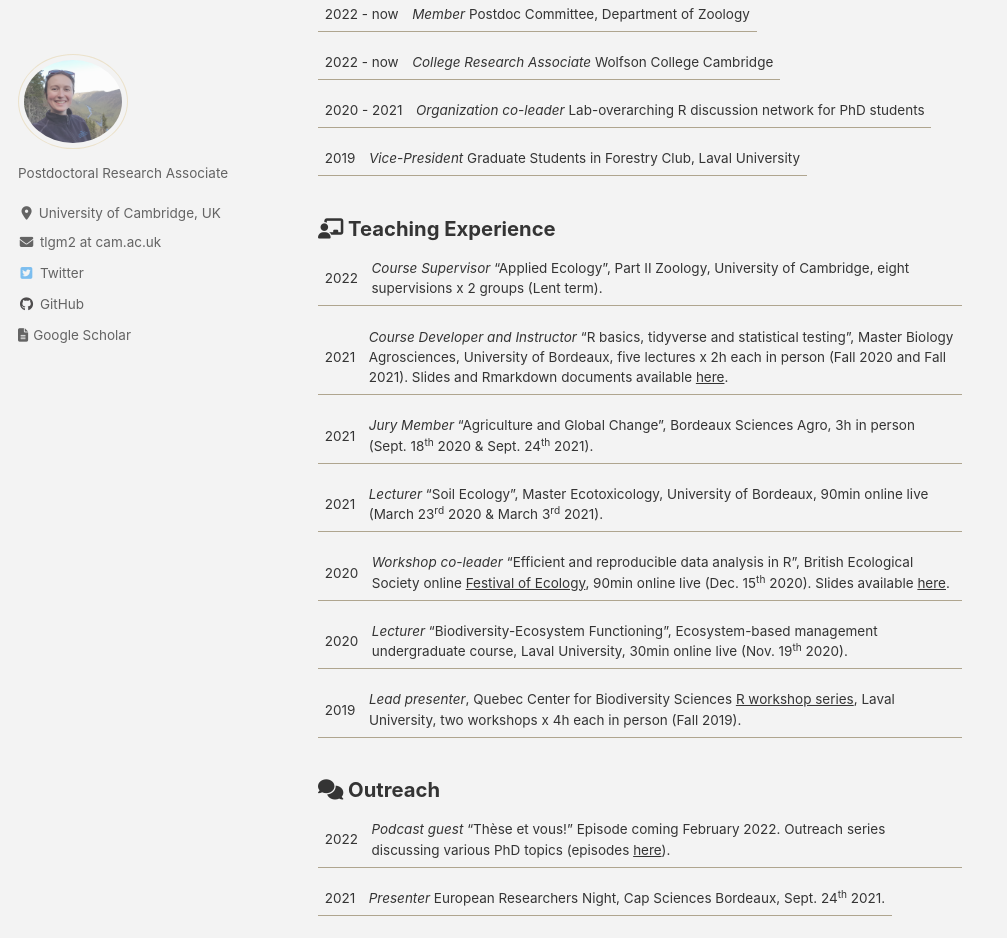
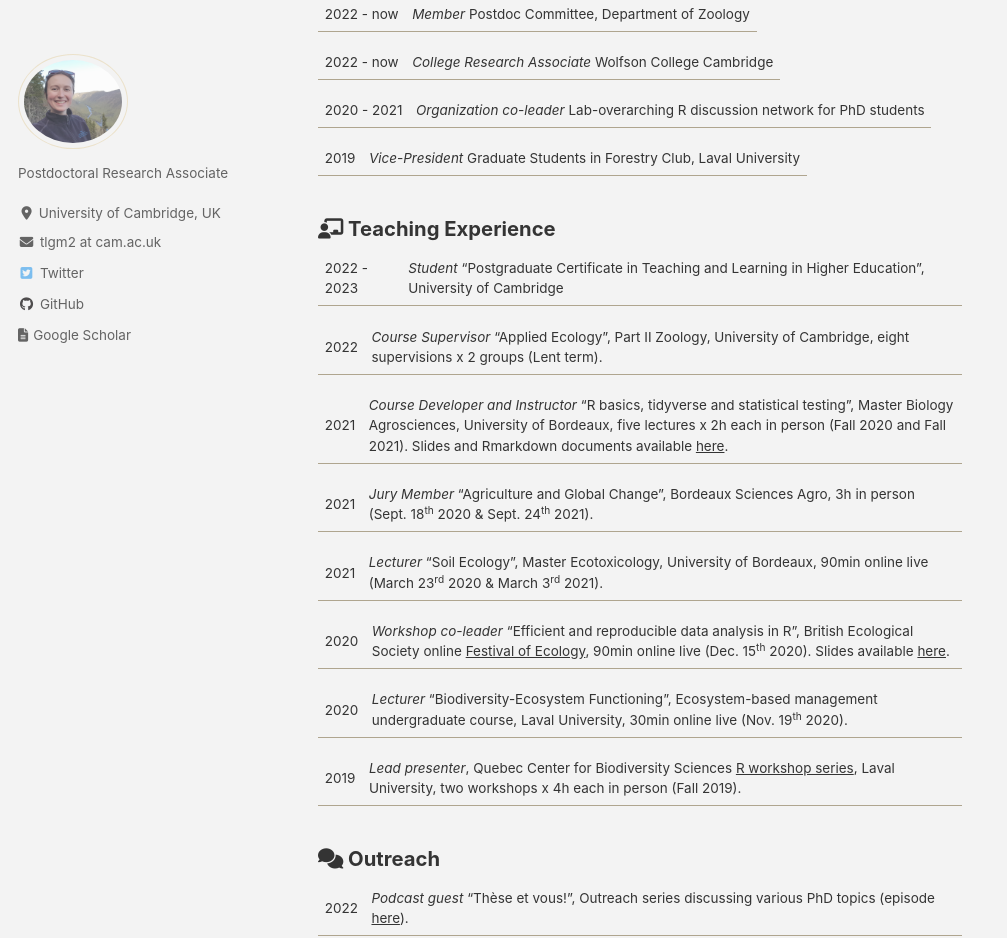
Before and after one commit to Tania-Maxwell/Tania-Maxwell.github.io, a Jekyll site: the page built from _pages/skills.md, in a window 1280 px wide and 1400 px high, scrolled down 693 px. Shown: the top 938 px of the window, without its empty margins (0-1007 px from the left). Built offline with Jekyll 4.4.1, drawn with Linux system fonts in a browser that asks for light colours; cached includes are drawn as plain includes; nearby versions of some CDN libraries; some of the changed text lies outside the part shown.

Commit message:
updated skills

```diff
--- a/_pages/skills.md
+++ b/_pages/skills.md
@@ -33,6 +33,8 @@ toc: true
 
 ### <i class="fas fa-chalkboard-teacher"></i> Teaching Experience
 
+2022 - 2023 | _Student_ "Postgraduate Certificate in Teaching and Learning in Higher Education", University of Cambridge
+
 2022 | _Course Supervisor_ "Applied Ecology", Part II Zoology, University of Cambridge, eight supervisions x 2 groups (Lent term).
 
 2021 | _Course Developer and Instructor_ "R basics, tidyverse and statistical testing", Master Biology Agrosciences, University of Bordeaux, five lectures x 2h each in person (Fall 2020 and Fall 2021). Slides and Rmarkdown documents available [here](https://github.com/Tania-Maxwell/R-course-2021).
@@ -50,7 +52,7 @@ toc: true
 
 ### <i class="fas fa-comments"></i> Outreach
 
-2022 | _Podcast guest_ "Thèse et vous!" Episode coming February 2022. Outreach series discussing various PhD topics (episodes [here](https://podcast.ausha.co/these-et-vous)).
+2022 | _Podcast guest_ "Thèse et vous!", Outreach series discussing various PhD topics (episode [here](https://podcast.ausha.co/these-et-vous/episode-17-biogeochimie-des-foret-tania-maxwell)).
 
 2021 | _Presenter_ European Researchers Night, Cap Sciences Bordeaux, Sept. 24<sup>th</sup> 2021.
 
```
Also changed, not shown: other parts of _pages/skills.md (+1 -1 lines).
